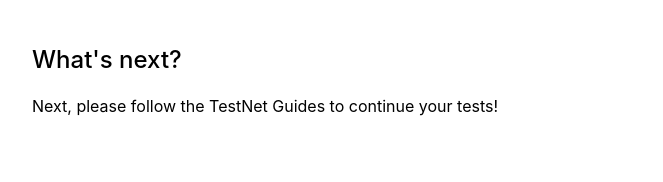
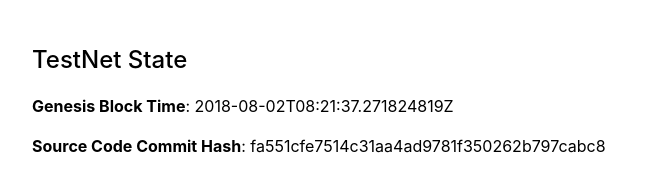
Before and after one commit to CyberMiles/testnet, a website: page travis/faucet/public/index.html in a window 1280 px wide. Shown: the part 1254-1436 px from the top of the page, without its empty margins (308-971 px from the left). Drawn offline with nearby package versions, Linux system fonts and the light colour scheme; some packages are replaced by stand-ins of ours; no server answers.

Commit message:
add testnet state

```diff
--- a/travis/faucet/public/index.html
+++ b/travis/faucet/public/index.html
@@ -55,6 +55,11 @@
         <button type="button">Send me 1000 CMT and 1000 TEST </button>
       </div>
     </form>
+
+    <h2>TestNet State</h2>
+    <p><strong>Genesis Block Time</strong>: 2018-08-02T08:21:37.271824819Z</p>
+    <p><strong>Source Code Commit Hash</strong>: fa551cfe7514c31aa4ad9781f350262b797cabc8</p>
+
 
     <h2>What's next?</h2>
     <p>Next, please follow the TestNet Guides to continue your tests!</p>
```
